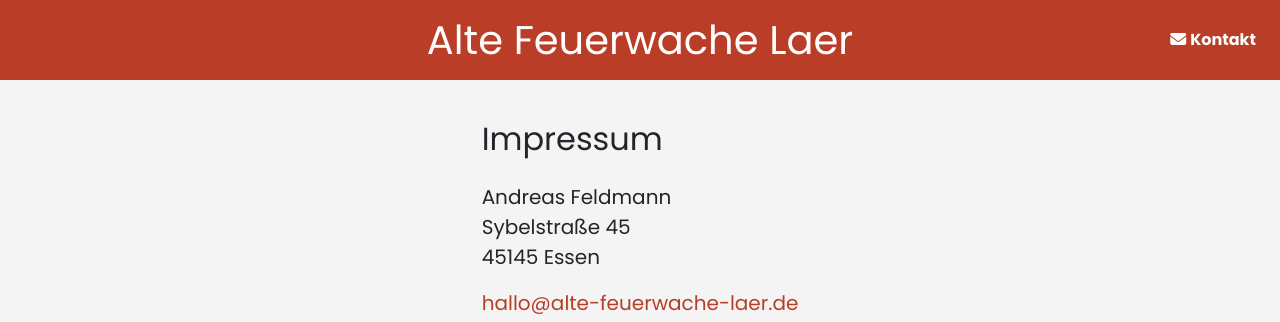
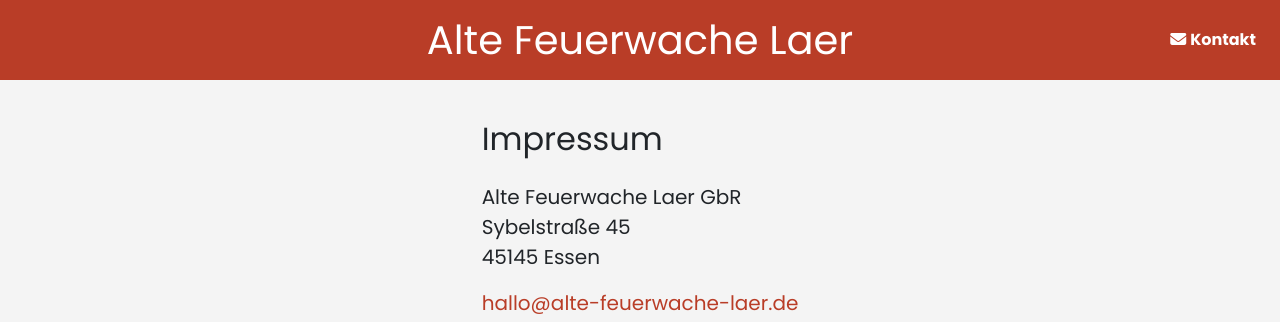
Before and after one commit to nocheinAndi/alte-feuerwache-laer, a website: page impressum.html in a window 1280 px wide. Shown: the top 322 px of the page. Drawn offline with nearby package versions, Linux system fonts and the light colour scheme.

Commit message:
Change of address

```diff
--- a/impressum.html
+++ b/impressum.html
@@ -48,7 +48,7 @@
         <div style="max-width: 600px;">
             <h2 class="mb-4">Impressum</h2>
             <p>
-                Andreas Feldmann<br>
+                Alte Feuerwache Laer GbR<br>
                 Sybelstraße 45<br>
                 45145 Essen<br>
             </p>
```
